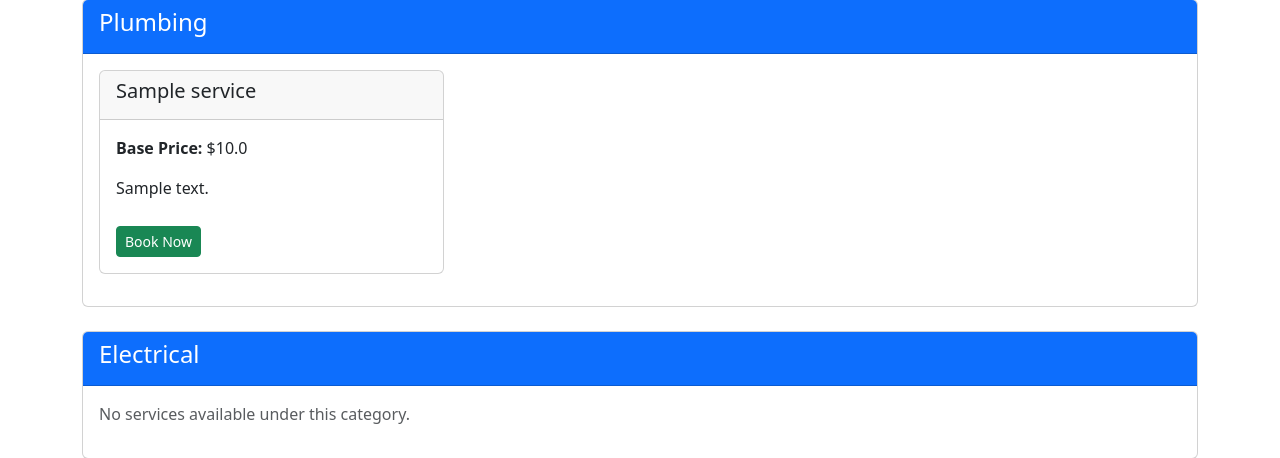
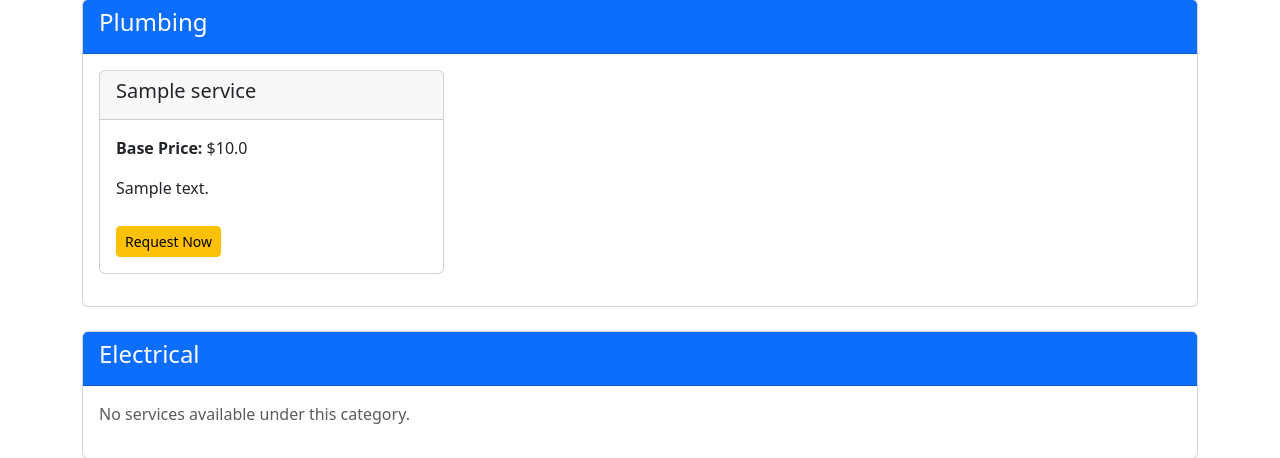
Before and after one commit to 00-Aryan/MAD_1, a Flask app: page /book-services in a window 1280 px wide. Shown: the part 177-635 px from the top of the page. Run offline with Flask 3, Linux system fonts and the light colour scheme; the visitor is signed in with stand-in values (Sample User, id 1); tables that the repository leaves empty hold one stand-in row (values such as "Sample post").

Commit message:
working on 4th , 2nd dot where in my code remarks is not showing on customer service request page

```diff
--- a/models.py
+++ b/models.py
@@ -85,10 +85,12 @@ class ServiceRequest(db.Model):
     requested_date = db.Column(db.Date, default=datetime.utcnow)
     status = db.Column(db.String(20), default='pending')  # pending, approved, rejected
     customer_id = db.Column(db.Integer, db.ForeignKey('customer.id'), nullable=False)
+    service_id = db.Column(db.Integer, db.ForeignKey('service.id'), nullable=False)
     professional_id = db.Column(db.Integer, db.ForeignKey('professional.id'), nullable=True)
 
     customer = db.relationship('Customer', backref='service_requests')
-    professionals = db.relationship('Professional', backref='assigned_requests', lazy=True)  # plural form of 'professional'
+    service = db.relationship('Service', backref='service_requests')
+    professionals = db.relationship('Professional', backref='assigned_requests', lazy=True)
 
 
 # Order Model
--- a/routes.py
+++ b/routes.py
@@ -1,6 +1,8 @@
 from functools import wraps
 import os
 from flask import Flask , render_template,redirect,url_for,request,flash ,session , send_from_directory
+
+from datetime import datetime
 
 from models import db, Customer, Professional, Orders, Cart,Category , Service , ServiceRequest
 
@@ -476,7 +478,7 @@ def view_professionals():
 def service_requests():
     user = Customer.query.get(session['user_id'])
     service_requests = ServiceRequest.query.all()
-    return render_template('service_requests.html',user = user, service_requests=service_requests)
+    return render_template('admin_service_requests.html',user = user, service_requests=service_requests)
 
 @app.route('/admin/service-requests/<int:request_id>/<string:status>', methods=['POST'])
 @auth_required
@@ -504,20 +506,139 @@ def admin_dashboard():
 
 @app.route('/book-services', methods=['GET', 'POST'])
 def book_services():
+    if request.method == 'POST':
+        service_id = request.form.get('service_id')
+        if not service_id:
+            flash("Service ID is required.", "danger")
+            return redirect(url_for('book_services'))  # Redirect if no service is selected
+
+        # Fetch the service based on the service_id from the form
+        service = Service.query.get(service_id)
+        if not service:
+            flash("Service not found.", "danger")
+            return redirect(url_for('book_services'))  # Redirect if the service doesn't exist
+
+        # Assuming the user is logged in and their ID is stored in the session
+        customer_id = session.get('user_id')  # Use 'user_id' from session (this should be a customer ID)
+        if not customer_id:
+            flash("You need to be logged in to book a service.", "danger")
+            return redirect(url_for('login'))  # Redirect to login if user is not logged in
+
+        # Create a new service request
+        new_request = ServiceRequest(
+            customer_id=customer_id,  # Link the service request to the logged-in customer
+            service_id=service_id,     # Link the service request to the selected service
+            customer_name=service.name,  # Optional: Use the service name or other relevant data
+            service_type=service.name,  # Store the service type or any other relevant info
+            status='pending'           # Set the initial status of the request to "pending"
+        )
+
+        db.session.add(new_request)  # Add the new request to the session
+        db.session.commit()  # Commit the transaction to the database
+
+        flash("Service requested successfully!", "success")
+        return redirect(url_for('customer_service_requests'))  # Redirect to the page where the user can see their requests
+
+    # Fetch all services grouped by categories
+    categories = Category.query.all()  # Assuming a Category model exists
+    user = Customer.query.get(session['user_id'])  # Get the logged-in customer
+    return render_template('book_services.html', user=user, categories=categories)
+
+@app.route('/customer/service-requests/delete/<int:request_id>', methods=['POST'])
+# @auth_required
+def delete_service_request(request_id):
+    print(f"Attempting to delete service request with ID: {request_id}")
+    customer = Customer.query.get(session['user_id'])  # Get logged-in customer
+    user  = session.get('user_id')
+    # Fetch the specific service request
+    service_request = ServiceRequest.query.get_or_404(request_id)
+
+    # Ensure the request belongs to the logged-in customer
+    if service_request.customer_id != customer.id:
+        flash("You do not have permission to delete this request.", "danger")
+        return redirect(url_for('customer_service_requests'))
+
+    # Delete the request from the database
+    db.session.delete(service_request)
+    db.session.commit()
+    flash("Service request deleted successfully!", "success")
+    # user = Customer.query.get(session['user_id'])
+    return redirect(url_for('customer_service_requests') )
+
+
+@app.route('/admin/service-requests/edit/<int:request_id>', methods=['GET', 'POST'])
+@auth_required
+def edit_Aservice_request(request_id):
+    service_request = ServiceRequest.query.get(request_id)
+    if not service_request:
+        flash('Service Request not found!', 'danger')
+        return redirect(url_for('service_requests'))
 
     if request.method == 'POST':
-        # Process booking logic
+        # Get the date from the form and convert it to a date object
+        requested_date_str = request.form.get('requested_date')
+        requested_date = datetime.strptime(requested_date_str, '%Y-%m-%d').date() if requested_date_str else None
 
-        service_id = request.form.get('service_id')
-        # Further logic to save booking into database
-        flash("Service booked successfully!", "success")
-        return redirect(url_for('book_services'))
+        # Update the service request details
+        service_request.status = request.form.get('status')
+        service_request.requested_date = requested_date
+        service_request.remarks = request.form.get('remarks')  # Assuming remarks field exists
 
-    # Fetch all services grouped by categories
-    categories = Category.query.all()  # Assuming a `Category` model
+        db.session.commit()
+        flash('Service Request updated successfully!', 'success')
+        return redirect(url_for('service_requests'))
+
+    # Format the requested_date for the input field (Y-m-d format)
+    formatted_date = service_request.requested_date.strftime('%Y-%m-%d') if service_request.requested_date else ''
+    return render_template('edit_Aservice_request.html', service_request=service_request, formatted_date=formatted_date)
+
+@app.route('/customer/service-requests/edit/<int:request_id>', methods=['GET', 'POST'])
+@auth_required
+def edit_Cservice_request(request_id):
+    customer = Customer.query.get(session['user_id'])  # Get logged-in customer
+
+    # Fetch the specific service request
+    service_request = ServiceRequest.query.get_or_404(request_id)
+
+    # Ensure the request belongs to the logged-in customer
+    if service_request.customer_id != customer.id:
+        flash("You do not have permission to edit this request.", "danger")
+        return redirect(url_for('customer_service_requests'))
+
+    # Handle the form submission to edit the request
+    if request.method == 'POST':
+
+        requested_date_str = request.form.get('requested_date')
+        requested_date = datetime.strptime(requested_date_str, '%Y-%m-%d').date() if requested_date_str else None
+
+        service_request.status = request.form['status']
+        service_request.requested_date = requested_date
+        service_request.remarks = request.form['remarks']
+
+        db.session.commit()
+        flash("Service request updated successfully!", "success")
+        return redirect(url_for('customer_service_requests'))
+
+    # Render the edit form with existing data
     user = Customer.query.get(session['user_id'])
-    print(categories)
-    return render_template('book_services.html',user = user, categories=categories)
+    return render_template('edit_Cservice_request.html', service_request=service_request,user = user)
+
+
+
+@app.route('/admin/service-requests/close/<int:request_id>', methods=['POST'])
+@auth_required
+def close_service_request(request_id):
+    service_request = ServiceRequest.query.get(request_id)
+    if not service_request:
+        flash('Service Request not found!', 'danger')
+        return redirect(url_for('service_requests'))
+
+    # Close the service request
+    service_request.status = 'closed'
+    db.session.commit()
+    flash('Service Request closed successfully!', 'success')
+    return redirect(url_for('service_requests'))
+
 
 @app.route('/service-history')
 def service_history():
@@ -544,6 +665,16 @@ def service_history():
 def CS_Home():
     user = Customer.query.get(session['user_id'])
     return render_template('customer_home.html', user=user)
+
+@app.route('/customer/service-requests', methods=['GET','POST'])
+@auth_required
+def customer_service_requests():
+
+    customer = Customer.query.get(session['user_id'])  # Fetch logged-in customer.
+    service_requests = ServiceRequest.query.filter_by(customer_id=customer.id).all()  # Fetch the requests for the customer.
+    user = Customer.query.get(session['user_id'])
+    return render_template('customer_service_requests.html',user = user, service_requests=service_requests )
+
 
 @app.route('/admin/customers', methods=['GET', 'POST'])
 @auth_required
--- a/templates/book_services.html
+++ b/templates/book_services.html
@@ -27,7 +27,7 @@ Book Services
                             <p>{{ service.description }}</p>
                             <form method="POST" action="{{ url_for('book_services') }}">
                                 <input type="hidden" name="service_id" value="{{ service.id }}">
-                                <button type="submit" class="btn btn-success btn-sm">Book Now</button>
+                                <button type="submit" class="btn btn-warning btn-sm">Request Now</button>
                             </form>
                         </div>
                     </div>
```
Also changed, not shown: templates/admin_service_requests.html (added, +64 -0 lines), templates/customer_service_requests.html (renamed from templates/service_requests.html, +17 -12 lines), templates/edit_Aservice_request.html (added, +42 -0 lines), templates/edit_Cservice_request.html (added, +42 -0 lines), instance/db.sqlite3.
